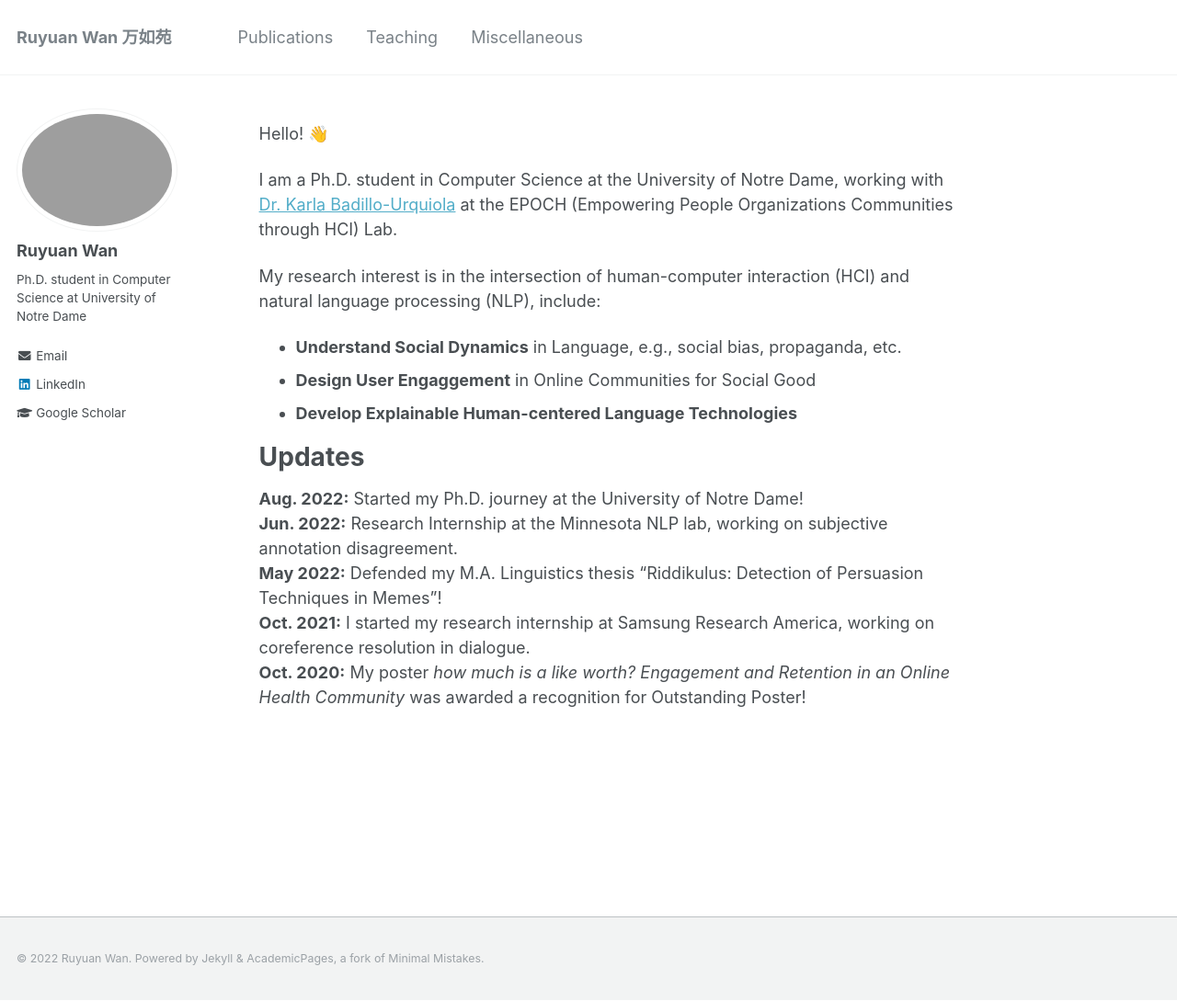
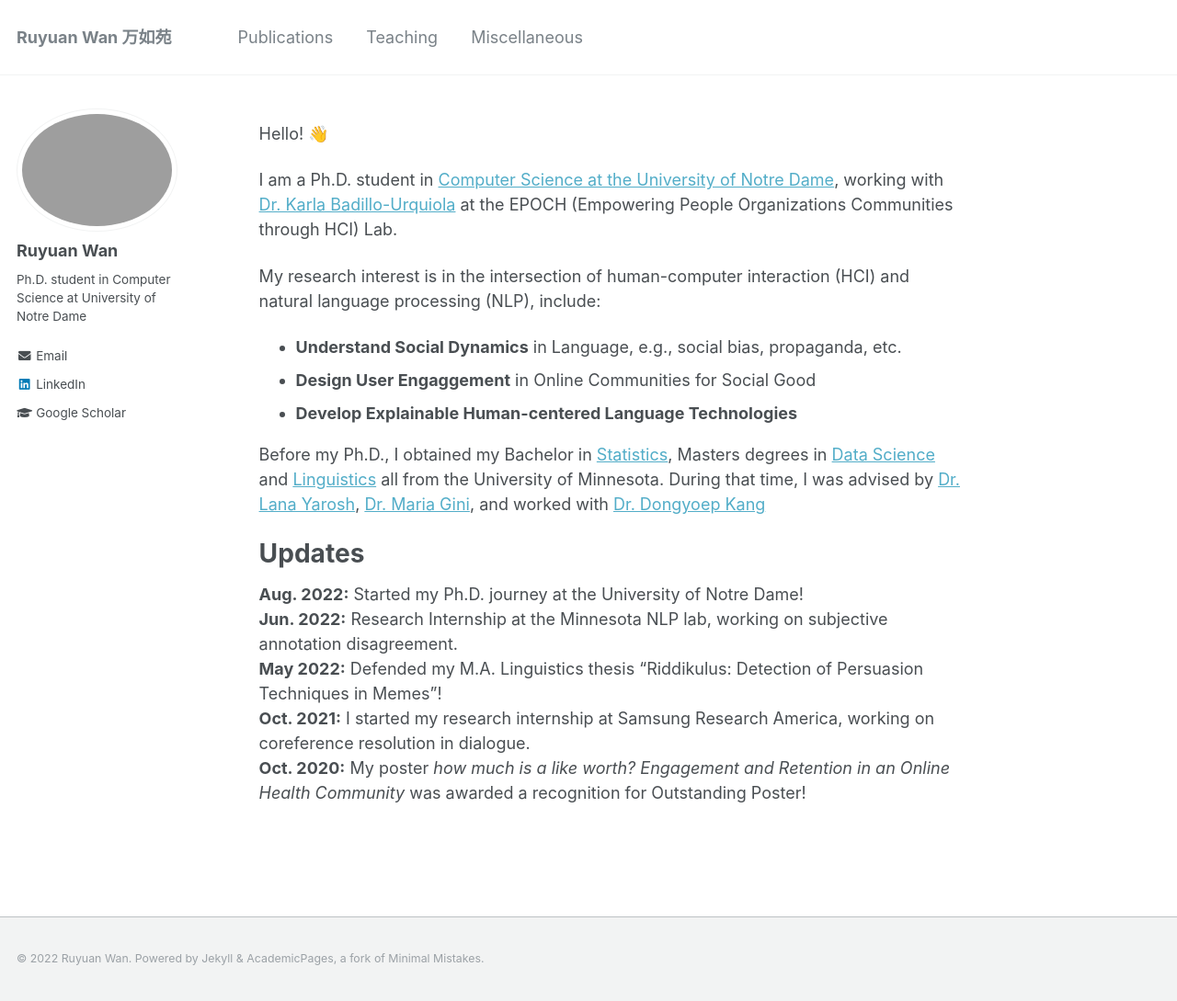
Before and after one commit to RuyuanWan/ruyuanwan.github.io, a Jekyll site: the page built from _pages/about.md, in a window 1280 px wide and 1089 px high. Shown: the whole window at 92% size. Built offline with Jekyll 4.4.1, drawn with Linux system fonts in a browser that asks for light colours.

Commit message:
Update about.md

```diff
--- a/_pages/about.md
+++ b/_pages/about.md
@@ -11,12 +11,14 @@ redirect_from:
 
 Hello! 👋<br/>
 
-I am a Ph.D. student in Computer Science at the University of Notre Dame, working with [Dr. Karla Badillo-Urquiola](https://kbadillou.weebly.com//) at the EPOCH (Empowering People Organizations Communities through HCI) Lab.<br/>
+I am a Ph.D. student in [Computer Science at the University of Notre Dame](https://cse.nd.edu/), working with [Dr. Karla Badillo-Urquiola](https://kbadillou.weebly.com//) at the EPOCH (Empowering People Organizations Communities through HCI) Lab.<br/>
 
 My research interest is in the intersection of human-computer interaction (HCI) and natural language processing (NLP), include:
 - **Understand Social Dynamics** in Language, e.g., social bias, propaganda, etc.
 - **Design User Engaggement** in Online Communities for Social Good
 - **Develop Explainable Human-centered Language Technologies**
+
+Before my Ph.D., I obtained my Bachelor in [Statistics](https://cla.umn.edu/statistics), Masters degrees in [Data Science](https://cse.umn.edu/datascience) and [Linguistics](https://cla.umn.edu/linguistics) all from the University of Minnesota. During that time, I was advised by [Dr. Lana Yarosh](https://lanayarosh.com/), [Dr. Maria Gini](https://www-users.cse.umn.edu/~gini/), and worked with [Dr. Dongyoep Kang](https://dykang.github.io/)
 
 Updates
 ======
```
